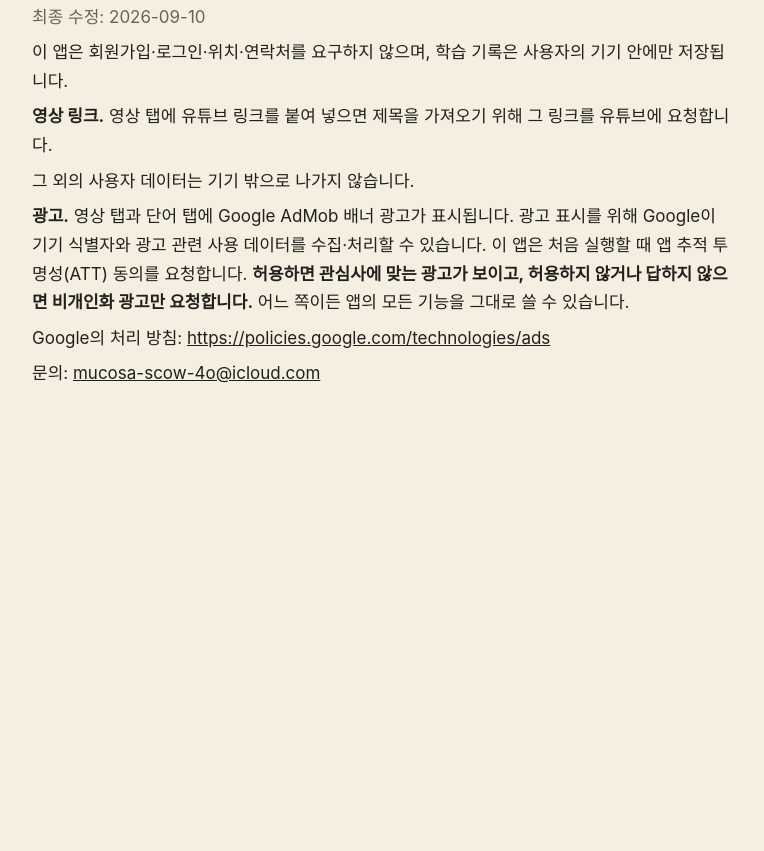
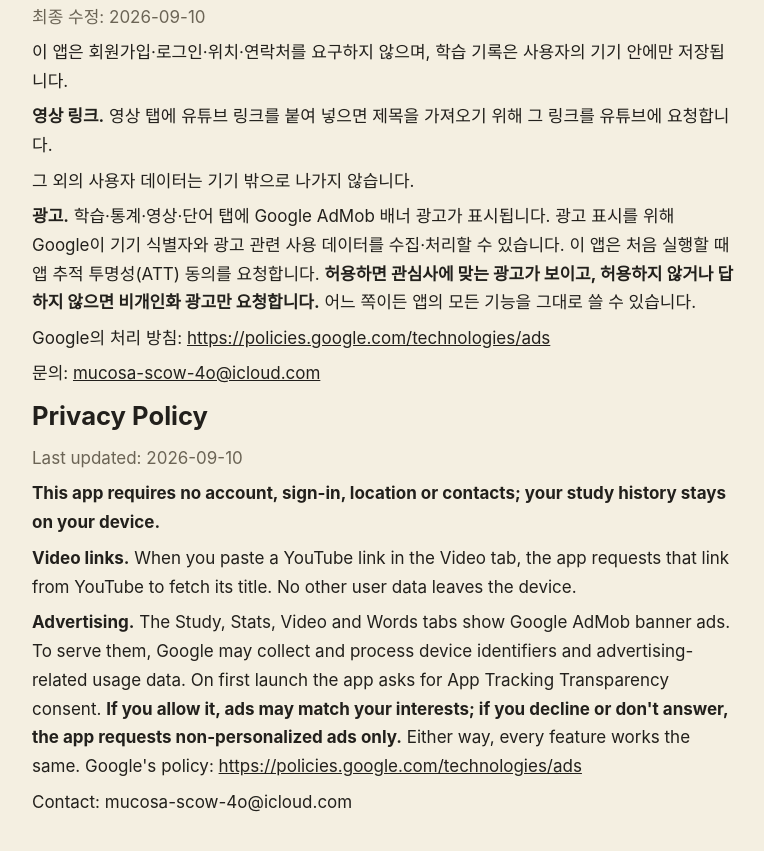
Before and after one commit to checknihongo/checknihongo.github.io, a plain HTML site: page index.html in a window 1280 px wide. Shown: the part 95-946 px from the top of the page, without its empty margins (256-1020 px from the left). Before the commit the page ends 800 px from the top, so only its background shows below. Drawn offline with Linux system fonts and the light colour scheme.

Commit message:
Add files via upload

```diff
--- a/index.html
+++ b/index.html
@@ -39,7 +39,7 @@
 
 <p>그 외의 사용자 데이터는 기기 밖으로 나가지 않습니다.</p>
 
-<p><strong>광고.</strong> 영상 탭과 단어 탭에 Google AdMob 배너 광고가 표시됩니다. 광고 표시를 위해
+<p><strong>광고.</strong> 학습·통계·영상·단어 탭에 Google AdMob 배너 광고가 표시됩니다. 광고 표시를 위해
 Google이 기기 식별자와 광고 관련 사용 데이터를 수집·처리할 수 있습니다. 이 앱은 처음 실행할 때
 앱 추적 투명성(ATT) 동의를 요청합니다. <strong>허용하면 관심사에 맞는 광고가 보이고, 허용하지 않거나
 답하지 않으면 비개인화 광고만 요청합니다.</strong> 어느 쪽이든 앱의 모든 기능을 그대로 쓸 수 있습니다.</p>
@@ -49,6 +49,20 @@ Google이 기기 식별자와 광고 관련 사용 데이터를 수집·처리
 <p>문의: <a href="mailto:mucosa-scow-4o@icloud.com">mucosa-scow-4o@icloud.com</a></p>
 </section>
 
+
+<section>
+<h1>Privacy Policy</h1>
+<p class="updated">Last updated: 2026-09-10</p>
+<p><strong>This app requires no account, sign-in, location or contacts; your study history stays on your device.</strong></p>
+<p><strong>Video links.</strong> When you paste a YouTube link in the Video tab, the app requests that link from YouTube
+to fetch its title. No other user data leaves the device.</p>
+<p><strong>Advertising.</strong> The Study, Stats, Video and Words tabs show Google AdMob banner ads. To serve them, Google may collect and
+process device identifiers and advertising-related usage data. On first launch the app asks for App Tracking
+Transparency consent. <strong>If you allow it, ads may match your interests; if you decline or don't answer, the app
+requests non-personalized ads only.</strong> Either way, every feature works the same. Google's policy:
+<a href="https://policies.google.com/technologies/ads">https://policies.google.com/technologies/ads</a></p>
+<p>Contact: mucosa-scow-4o@icloud.com</p>
+</section>
 </main>
 </body>
 </html>
```
